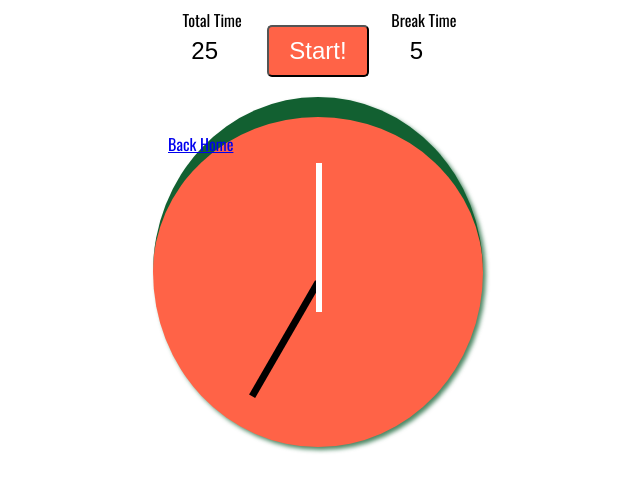
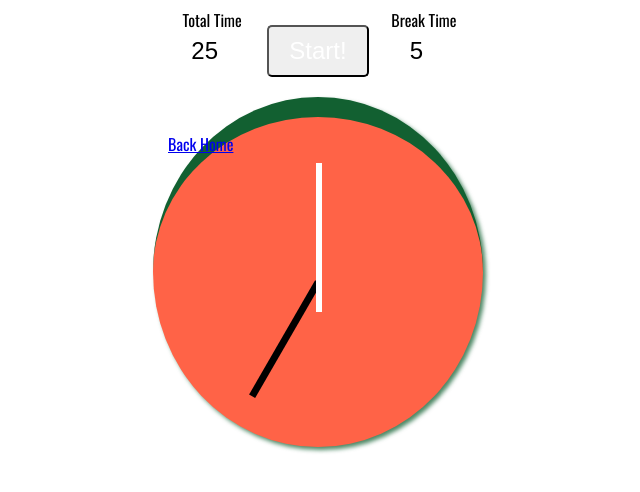
Before and after one commit to hussein-mansour0/husseinmansour, a plain HTML site: page pomodoro.html in a window 1280 px wide. Shown: the whole page, without its empty margins (322-962 px from the left). Drawn offline with nearby package versions, Linux system fonts and the light colour scheme.

Commit message:
Update pomodoro.html

```diff
--- a/pomodoro.html
+++ b/pomodoro.html
@@ -32,7 +32,7 @@ form button {
   padding: 10px 20px;
   font-size: 24px;
   border-radius: 5px;
-  background-color: tomato;
+  background-color: --primary-color: rgba(13, 110, 139, 0.45);
   color: white;
   font-style: bold;
 }
```
